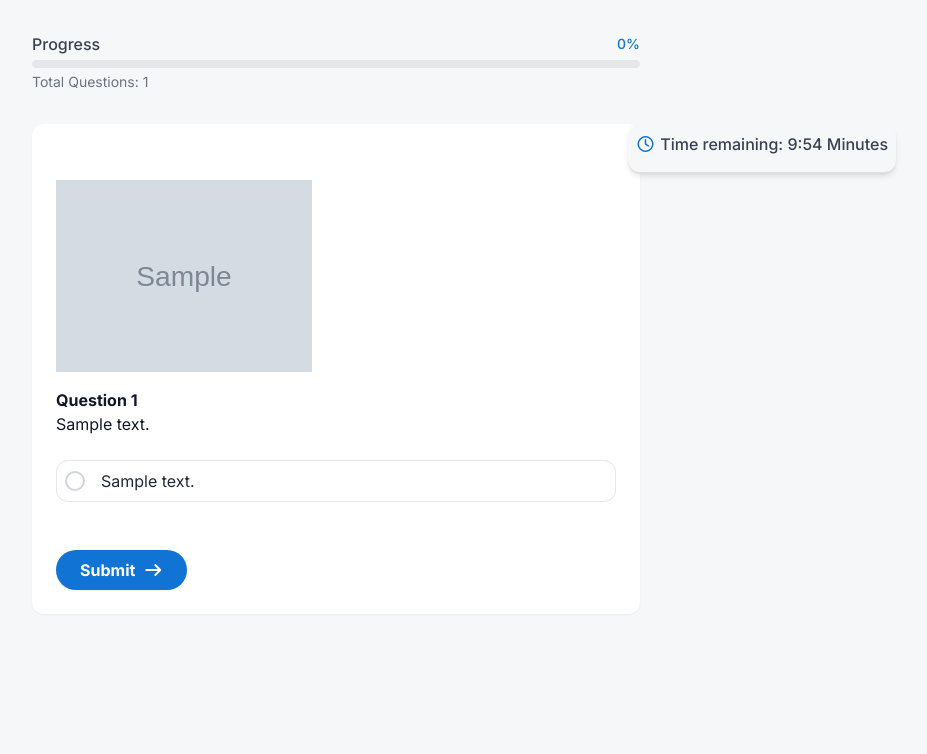
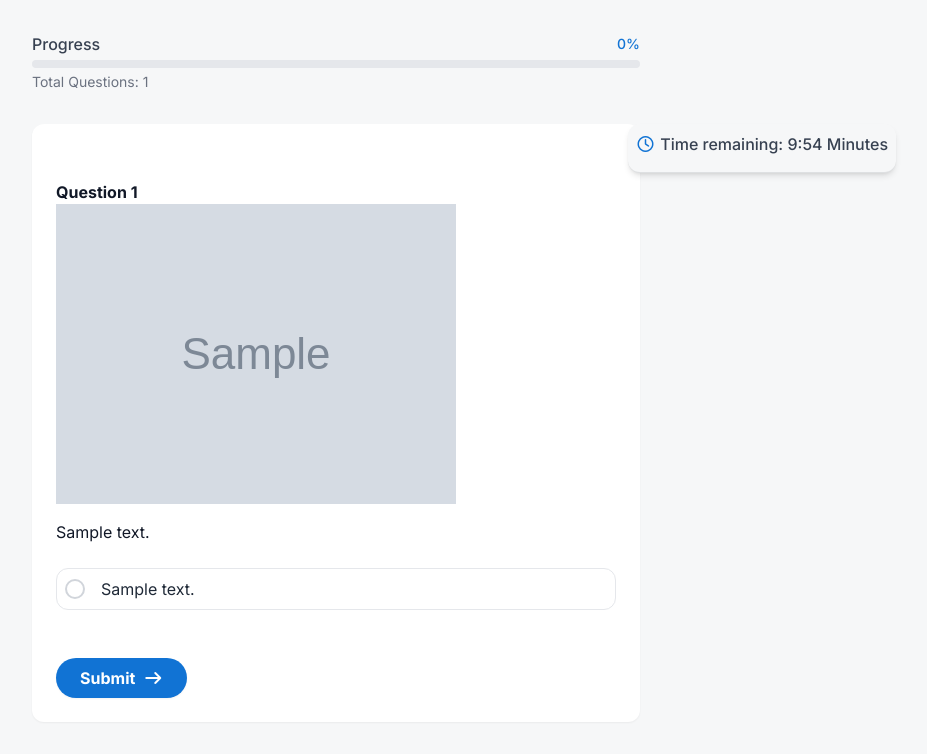
Before and after one commit to AuthenticPaulMeyers/django-quiz-aluno, a Django app: template quiz/templates/students/quiz-page.html in a window 1280 px wide. Shown: the part 65-819 px from the top of the page, without its empty margins (304-1231 px from the left). Before the commit the page ends 655 px from the top, so only its background shows below. Run offline with Django 5.2, Linux system fonts and the light colour scheme; the template is opened without the code that fills it: most values are stand-ins (such as "Sample title", 1, 10 or a date in 2020); grey boxes marked "Sample" are stand-in pictures; some libraries are stand-ins or nearby versions.

Commit message:
fix: question count

```diff
--- a/quiz/templates/students/quiz-page.html
+++ b/quiz/templates/students/quiz-page.html
@@ -47,10 +47,11 @@
                 {% comment %} questions is a list of dicts: { 'question': Question, 'choices': QuerySet of MultipleChoice } {% endcomment %}
                 {% for q in questions %}
                 <div class="question-block {% if forloop.first %}block{% else %}hidden{% endif %}" data-question-index="{{ forloop.counter0 }}">
+                  <span class="font-bold text-gray-900 dark:text-white mt-4">Question {{ forloop.counter }}</span>
+                  <!-- Display question image if any -->
                   {% if q.question.image %}
-                    <img src="{{ q.question.image.url }}" alt="Question Image" class="mb-4 max-h-48 object-contain">
+                    <img src="{{ q.question.image.url }}" alt="Question Image" class="mb-4 max-h-50 object-contain">
                   {% endif %}
-                  <span class="font-bold text-gray-900 dark:text-white mt-4">Question {{ forloop.counter }}</span>
                   <p class="text-gray-900 dark:text-white mb-6">
                     {{ q.question.question_text }}
                   </p>
```
